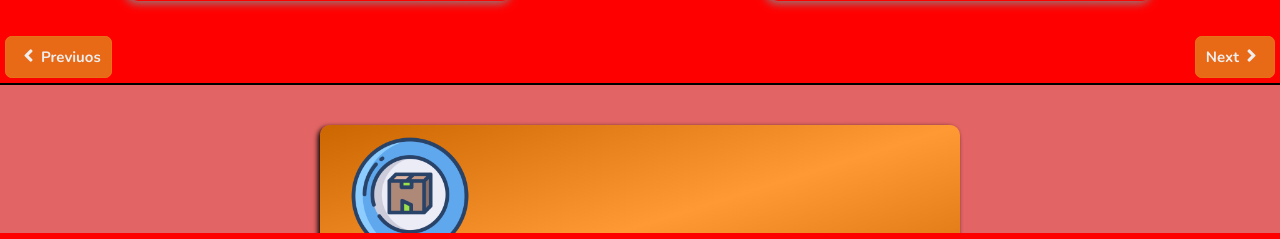
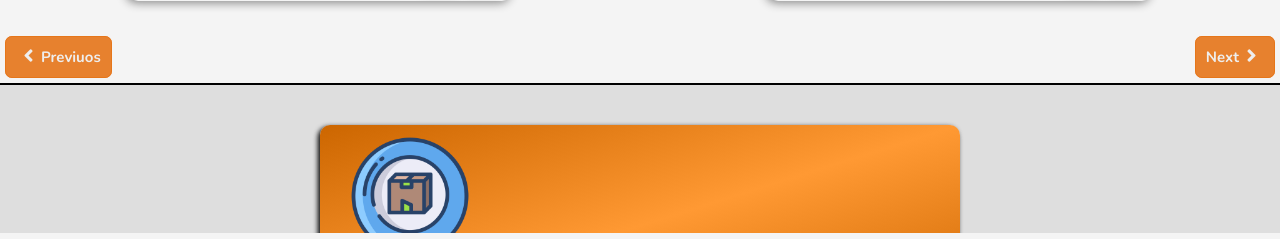
Before and after one commit to Faris-Hmd/Elneenlen-Restaurant-, a PHP site: page /HTML/fish.html in a window 1280 px wide. Shown: the part 884-1123 px from the top of the page. Run offline with PHP 8.4, Linux system fonts and the light colour scheme.

Commit message:
Add files via upload

```diff
--- a/CSS/colors.css
+++ b/CSS/colors.css
@@ -5,7 +5,7 @@ font-family: 'Nunito', sans-serif;
 :root{
 	--light-clr: hsla(27, 70%, 75%, 100%);
 	--dark-clr: hsla(27, 80%, 50%, 90%);
-	--primary-clr: red;
+	--primary-clr: #f4f4f4;
 	--shadow-clr: #888;
 	--text-clr: #222;
 	--product-clr: hsla(30, 100%, 95%, 100%);
```
